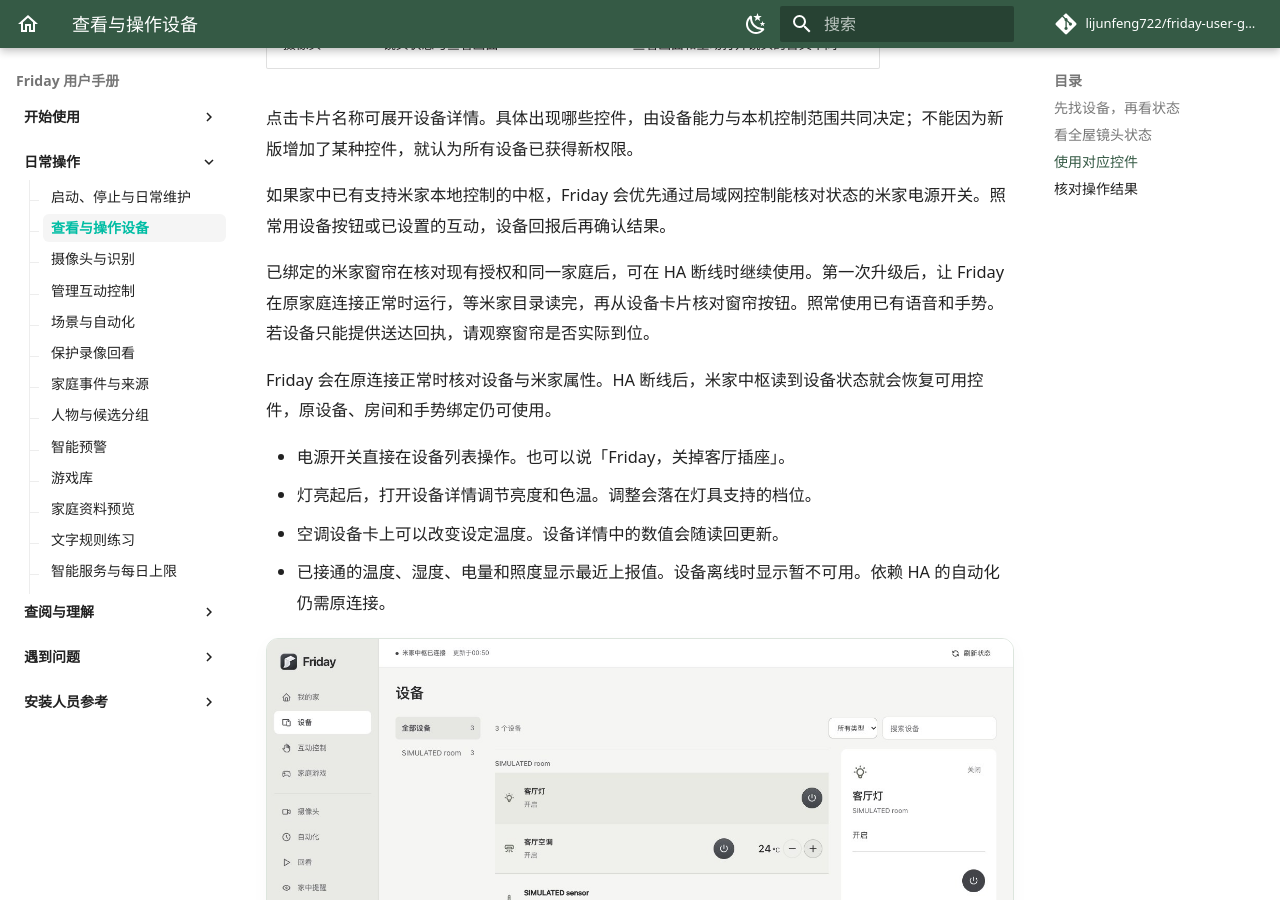
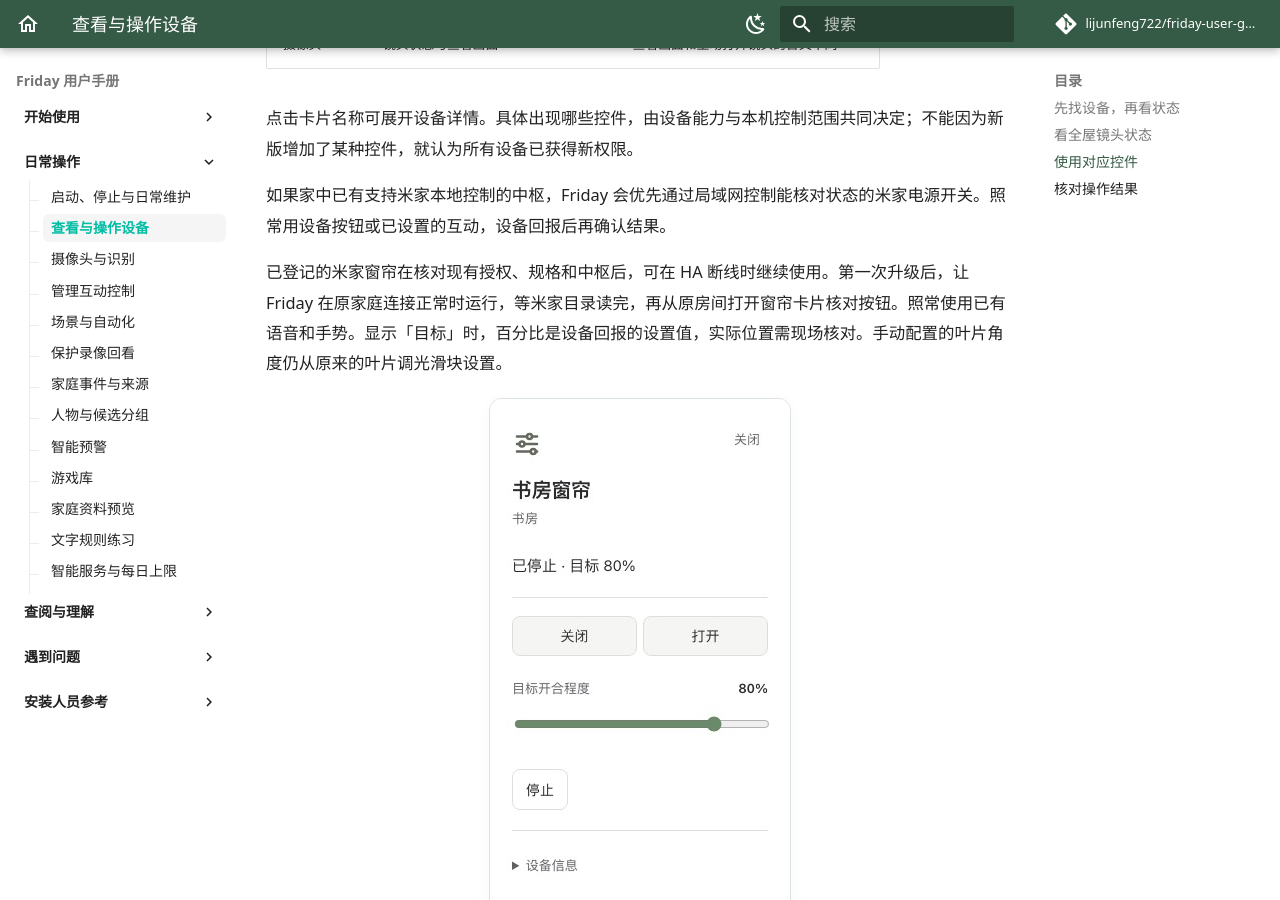
Before and after one commit to lijunfeng722/friday-user-guide, an MkDocs documentation site: the page built from docs/guides/devices.md, in a window 1280 px wide and 900 px high, scrolled down 2081 px. Built offline with MkDocs 1.6.1 and Material for MkDocs 9.7.7, drawn with Linux system fonts in a browser that asks for light colours; comment, search, counter and statistics services are not loaded.

Commit message:
文档：说明米家窗帘直连和目标位置读回

```diff
--- a/docs/guides/devices.md
+++ b/docs/guides/devices.md
@@ -36,7 +36,9 @@
 
 如果家中已有支持米家本地控制的中枢，Friday 会优先通过局域网控制能核对状态的米家电源开关。照常用设备按钮或已设置的互动，设备回报后再确认结果。
 
-已绑定的米家窗帘在核对现有授权和同一家庭后，可在 HA 断线时继续使用。第一次升级后，让 Friday 在原家庭连接正常时运行，等米家目录读完，再从设备卡片核对窗帘按钮。照常使用已有语音和手势。若设备只能提供送达回执，请观察窗帘是否实际到位。
+已登记的米家窗帘在核对现有授权、规格和中枢后，可在 HA 断线时继续使用。第一次升级后，让 Friday 在原家庭连接正常时运行，等米家目录读完，再从原房间打开窗帘卡片核对按钮。照常使用已有语音和手势。显示「目标」时，百分比是设备回报的设置值，实际位置需现场核对。手动配置的叶片角度仍从原来的叶片调光滑块设置。
+
+![示例窗帘详情显示已停止与目标开合程度](../assets/screenshots/friday-mijia-curtain-target.jpg)
 
 Friday 会在原连接正常时核对设备与米家属性。HA 断线后，米家中枢读到设备状态就会恢复可用控件，原设备、房间和手势绑定仍可使用。
 
```
Also changed, not shown: USER_MANUAL.md (+5 -3 lines), docs/guides/automations.md (+1 -1 lines), docs/troubleshooting/faq.md (+1 -1 lines), docs/assets/screenshots/friday-mijia-curtain-target.jpg (added).
